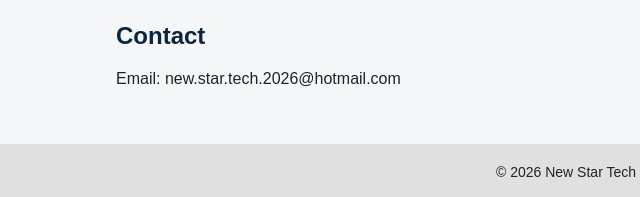
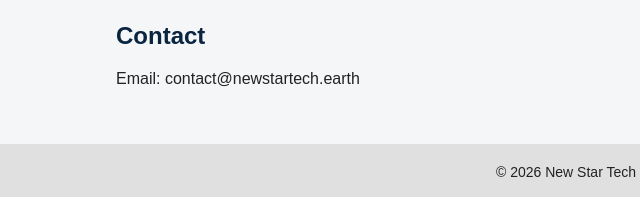
Before and after one commit to newstartech1/company-website, a plain HTML site: page index.html in a window 1280 px wide. Shown: the part 633-830 px from the top of the page, 74-714 px from the left. Drawn offline with Linux system fonts and the light colour scheme.

Commit message:
Change contact email in index.html
Updated contact email address in the Contact section.

```diff
--- a/index.html
+++ b/index.html
@@ -64,7 +64,7 @@
 
 <section>
   <h2>Contact</h2>
-  <p>Email: new.star.tech.2026@hotmail.com</p>
+  <p>Email: contact@newstartech.earth</p>
 </section>
 
 <footer>
```
